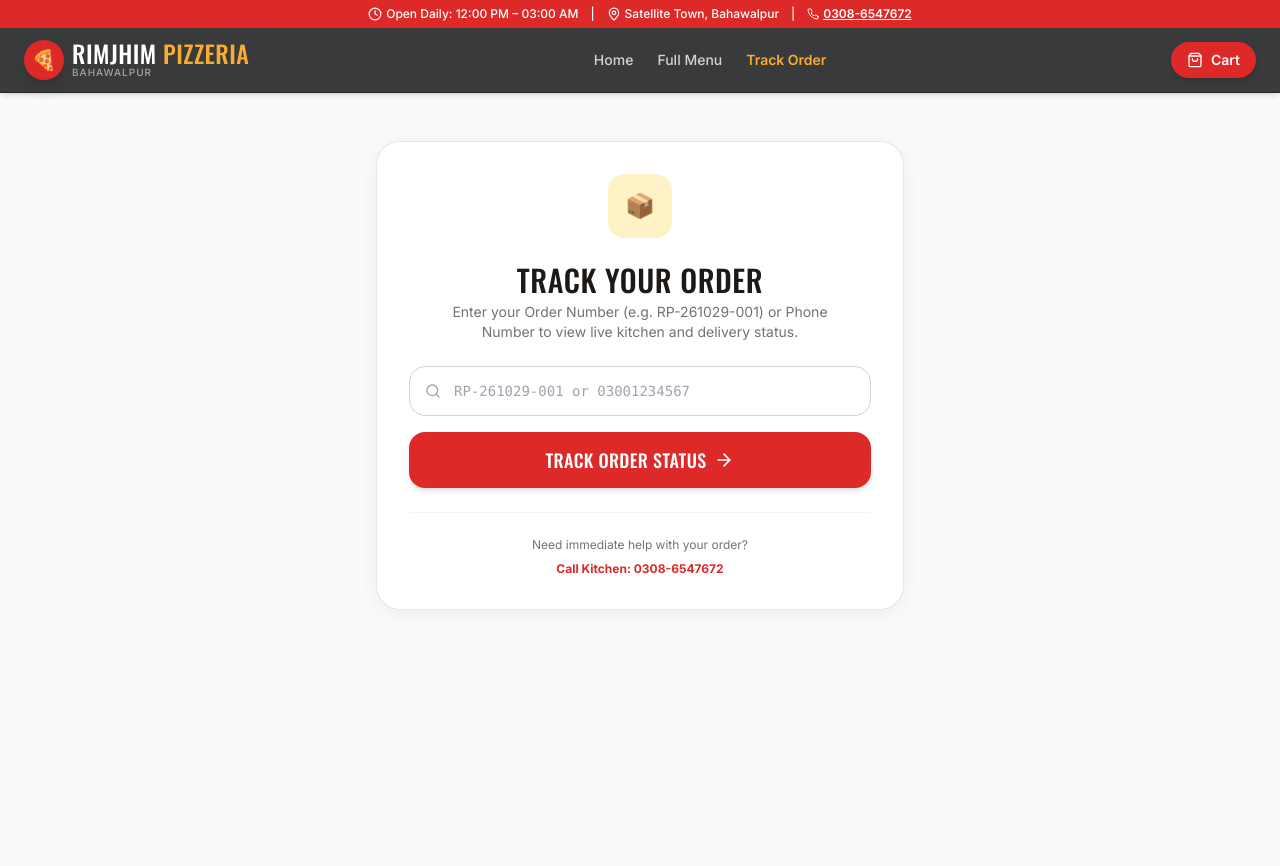
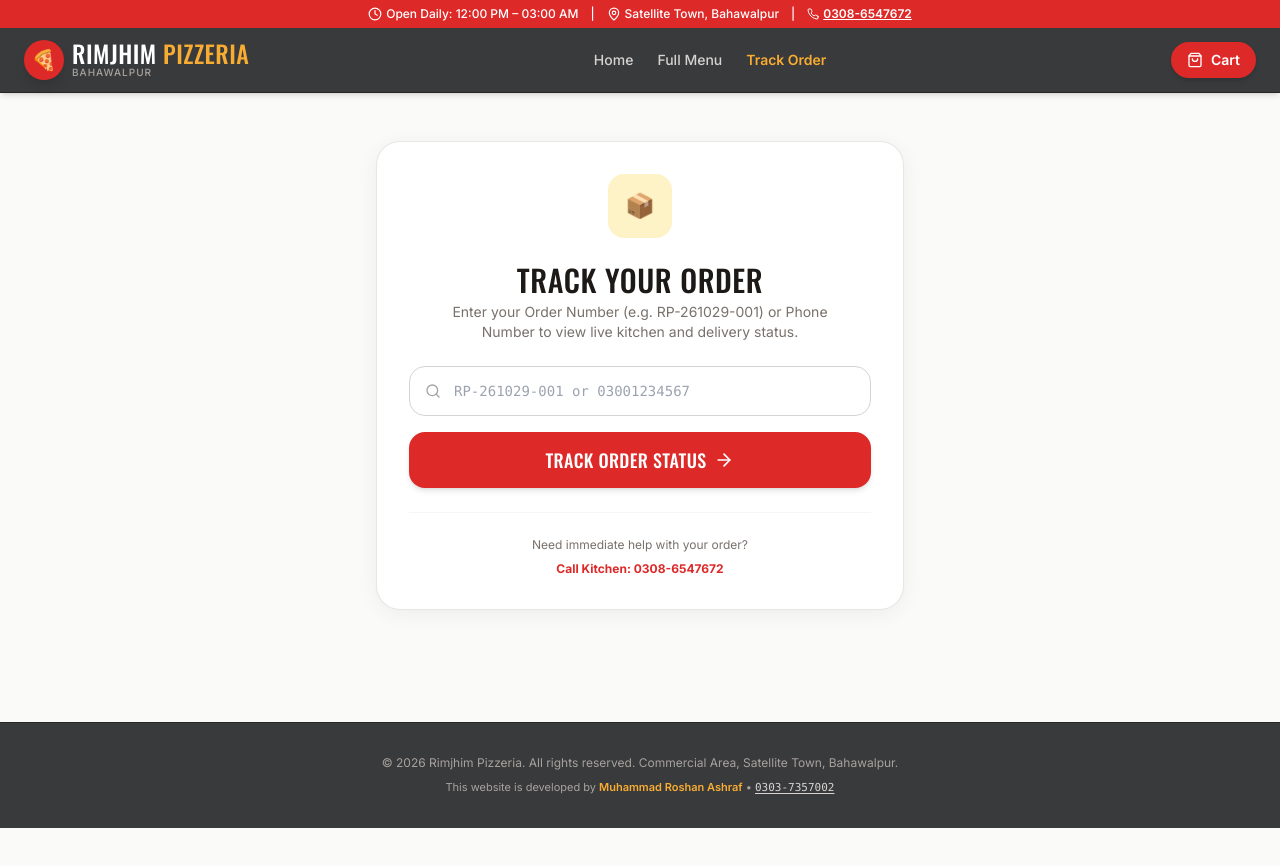
Before and after one commit to Chaudhary-Roshan/Rimjhim-Pizzeria, a Next.js app: page /my-orders in a window 1280 px wide. Shown: the top 866 px of the page. Before the commit the page ends 800 px from the top, so only its background shows below. Built offline with nearby package versions, Linux system fonts and the light colour scheme.

Commit message:
Add developer attribution for Muhammad Roshan Ashraf (0303-7357002) in website footers

```diff
--- a/app/(site)/menu/page.tsx
+++ b/app/(site)/menu/page.tsx
@@ -196,6 +196,22 @@ export default function MenuPage() {
         )}
       </main>
 
+      {/* Footer */}
+      <footer className="bg-charcoal text-stone-400 py-8 px-4 sm:px-6 mt-16 border-t border-stone-800 text-center text-xs space-y-2">
+        <div>
+          © {new Date().getFullYear()} Rimjhim Pizzeria. All rights reserved. Commercial Area, Satellite Town, Bahawalpur.
+        </div>
+        <div className="text-[11px] text-stone-400">
+          This website is developed by <strong className="text-amber font-semibold">Muhammad Roshan Ashraf</strong> •{" "}
+          <a
+            href="tel:03037357002"
+            className="text-stone-300 hover:text-amber font-mono font-medium underline underline-offset-2 transition-colors"
+          >
+            0303-7357002
+          </a>
+        </div>
+      </footer>
+
       {/* Item Modal */}
       <ItemModal item={selectedItem} onClose={() => setSelectedItem(null)} />
     </div>
--- a/app/(site)/my-orders/page.tsx
+++ b/app/(site)/my-orders/page.tsx
@@ -158,6 +158,22 @@ export default function MyOrdersPage() {
           </div>
         </div>
       </main>
+
+      {/* Footer */}
+      <footer className="bg-charcoal text-stone-400 py-8 px-4 sm:px-6 mt-16 border-t border-stone-800 text-center text-xs space-y-2">
+        <div>
+          © {new Date().getFullYear()} Rimjhim Pizzeria. All rights reserved. Commercial Area, Satellite Town, Bahawalpur.
+        </div>
+        <div className="text-[11px] text-stone-400">
+          This website is developed by <strong className="text-amber font-semibold">Muhammad Roshan Ashraf</strong> •{" "}
+          <a
+            href="tel:03037357002"
+            className="text-stone-300 hover:text-amber font-mono font-medium underline underline-offset-2 transition-colors"
+          >
+            0303-7357002
+          </a>
+        </div>
+      </footer>
     </div>
   );
 }
--- a/app/(site)/page.tsx
+++ b/app/(site)/page.tsx
@@ -316,8 +316,19 @@ export default function HomePage() {
           </div>
         </div>
 
-        <div className="max-w-7xl mx-auto border-t border-stone-800 mt-8 pt-6 text-center text-xs text-stone-500">
-          © {new Date().getFullYear()} Rimjhim Pizzeria. All rights reserved. Commercial Area, Satellite Town, Bahawalpur.
+        <div className="max-w-7xl mx-auto border-t border-stone-800 mt-8 pt-6 text-center text-xs text-stone-500 space-y-2">
+          <div>
+            © {new Date().getFullYear()} Rimjhim Pizzeria. All rights reserved. Commercial Area, Satellite Town, Bahawalpur.
+          </div>
+          <div className="text-[11px] text-stone-400">
+            This website is developed by <strong className="text-amber font-semibold">Muhammad Roshan Ashraf</strong> •{" "}
+            <a
+              href="tel:03037357002"
+              className="text-stone-300 hover:text-amber font-mono font-medium underline underline-offset-2 transition-colors"
+            >
+              0303-7357002
+            </a>
+          </div>
         </div>
       </footer>
 
--- a/app/login/page.tsx
+++ b/app/login/page.tsx
@@ -343,6 +343,11 @@ function LoginForm() {
           <span>Back to Customer Website</span>
         </Link>
       </div>
+
+      {/* Developer Attribution */}
+      <div className="mt-4 text-[11px] text-stone-500 text-center">
+        This website is developed by <strong className="text-stone-400 font-semibold">Muhammad Roshan Ashraf</strong> (0303-7357002)
+      </div>
     </div>
   );
 }
```
